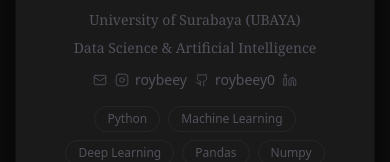
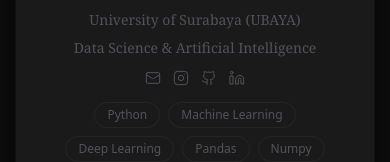
Before and after one commit to roybeey0/portfolio, a Next.js app: page / in a window 390 px wide. Shown: the part 258-420 px from the top of the page. Built offline with nearby package versions, Linux system fonts and the light colour scheme.

Commit message:
fix social links mobile

```diff
--- a/src/app/page.tsx
+++ b/src/app/page.tsx
@@ -37,25 +37,25 @@
               </div>
 
               {/* Social Links */}
-              <div className="flex flex-wrap items-center justify-center md:justify-start gap-2 md:gap-3 text-sm md:text-base">
+              <div className="flex flex-wrap items-center justify-center md:justify-start gap-3 text-sm md:text-base">
                 <a href="mailto:roybeey0@gmail.com" className="flex items-center gap-1.5 text-zinc-600 hover:text-zinc-400 transition-colors">
-                  <svg xmlns="http://www.w3.org/2000/svg" width="14" height="14" viewBox="0 0 24 24" fill="none" stroke="currentColor" strokeWidth="1.5" strokeLinecap="round" strokeLinejoin="round"><rect width="20" height="16" x="2" y="4" rx="2"/><path d="m22 7-8.97 5.7a1.94 1.94 0 0 1-2.06 0L2 7"/></svg>
-                  <span className="hidden sm:inline">roybeey0@gmail.com</span>
+                  <svg xmlns="http://www.w3.org/2000/svg" width="16" height="16" viewBox="0 0 24 24" fill="none" stroke="currentColor" strokeWidth="1.5" strokeLinecap="round" strokeLinejoin="round"><rect width="20" height="16" x="2" y="4" rx="2"/><path d="m22 7-8.97 5.7a1.94 1.94 0 0 1-2.06 0L2 7"/></svg>
+                  <span className="hidden md:inline">roybeey0@gmail.com</span>
                 </a>
                 <span className="text-zinc-700 hidden md:inline">|</span>
                 <a href="https://instagram.com/roybeey" target="_blank" className="flex items-center gap-1.5 text-zinc-600 hover:text-zinc-400 transition-colors">
-                  <svg xmlns="http://www.w3.org/2000/svg" width="14" height="14" viewBox="0 0 24 24" fill="none" stroke="currentColor" strokeWidth="1.5" strokeLinecap="round" strokeLinejoin="round"><rect width="20" height="20" x="2" y="2" rx="5" ry="5"/><path d="M16 11.37A4 4 0 1 1 12.63 8 4 4 0 0 1 16 11.37z"/><line x1="17.5" x2="17.51" y1="6.5" y2="6.5"/></svg>
-                  roybeey
+                  <svg xmlns="http://www.w3.org/2000/svg" width="16" height="16" viewBox="0 0 24 24" fill="none" stroke="currentColor" strokeWidth="1.5" strokeLinecap="round" strokeLinejoin="round"><rect width="20" height="20" x="2" y="2" rx="5" ry="5"/><path d="M16 11.37A4 4 0 1 1 12.63 8 4 4 0 0 1 16 11.37z"/><line x1="17.5" x2="17.51" y1="6.5" y2="6.5"/></svg>
+                  <span className="hidden md:inline">roybeey</span>
                 </a>
                 <span className="text-zinc-700 hidden md:inline">|</span>
                 <a href="https://github.com/roybeey0" target="_blank" className="flex items-center gap-1.5 text-zinc-600 hover:text-zinc-400 transition-colors">
-                  <svg xmlns="http://www.w3.org/2000/svg" width="14" height="14" viewBox="0 0 24 24" fill="none" stroke="currentColor" strokeWidth="1.5" strokeLinecap="round" strokeLinejoin="round"><path d="M15 22v-4a4.8 4.8 0 0 0-1-3.5c3 0 6-2 6-5.5.08-1.25-.27-2.48-1-3.5.28-1.15.28-2.35 0-3.5 0 0-1 0-3 1.5-2.64-.5-5.36-.5-8 0C6 2 5 2 5 2c-.3 1.15-.3 2.35 0 3.5A5.403 5.403 0 0 0 4 9c0 3.5 3 5.5 6 5.5-.39.49-.68 1.05-.85 1.65-.17.6-.22 1.23-.15 1.85v4"/><path d="M9 18c-4.51 2-5-2-7-2"/></svg>
-                  roybeey0
+                  <svg xmlns="http://www.w3.org/2000/svg" width="16" height="16" viewBox="0 0 24 24" fill="none" stroke="currentColor" strokeWidth="1.5" strokeLinecap="round" strokeLinejoin="round"><path d="M15 22v-4a4.8 4.8 0 0 0-1-3.5c3 0 6-2 6-5.5.08-1.25-.27-2.48-1-3.5.28-1.15.28-2.35 0-3.5 0 0-1 0-3 1.5-2.64-.5-5.36-.5-8 0C6 2 5 2 5 2c-.3 1.15-.3 2.35 0 3.5A5.403 5.403 0 0 0 4 9c0 3.5 3 5.5 6 5.5-.39.49-.68 1.05-.85 1.65-.17.6-.22 1.23-.15 1.85v4"/><path d="M9 18c-4.51 2-5-2-7-2"/></svg>
+                  <span className="hidden md:inline">roybeey0</span>
                 </a>
                 <span className="text-zinc-700 hidden md:inline">|</span>
                 <a href="https://www.linkedin.com/in/raphael-roybee-salim-47bbaa3b5" target="_blank" className="flex items-center gap-1.5 text-zinc-600 hover:text-zinc-400 transition-colors">
-                  <svg xmlns="http://www.w3.org/2000/svg" width="14" height="14" viewBox="0 0 24 24" fill="none" stroke="currentColor" strokeWidth="1.5" strokeLinecap="round" strokeLinejoin="round"><path d="M16 8a6 6 0 0 1 6 6v7h-4v-7a2 2 0 0 0-2-2 2 2 0 0 0-2 2v7h-4v-7a6 6 0 0 1 6-6z"/><rect width="4" height="12" x="2" y="9"/><circle cx="4" cy="4" r="2"/></svg>
-                  <span className="hidden sm:inline">Raphael Roybee Salim</span>
+                  <svg xmlns="http://www.w3.org/2000/svg" width="16" height="16" viewBox="0 0 24 24" fill="none" stroke="currentColor" strokeWidth="1.5" strokeLinecap="round" strokeLinejoin="round"><path d="M16 8a6 6 0 0 1 6 6v7h-4v-7a2 2 0 0 0-2-2 2 2 0 0 0-2 2v7h-4v-7a6 6 0 0 1 6-6z"/><rect width="4" height="12" x="2" y="9"/><circle cx="4" cy="4" r="2"/></svg>
+                  <span className="hidden md:inline">Raphael Roybee Salim</span>
                 </a>
               </div>
 
```
